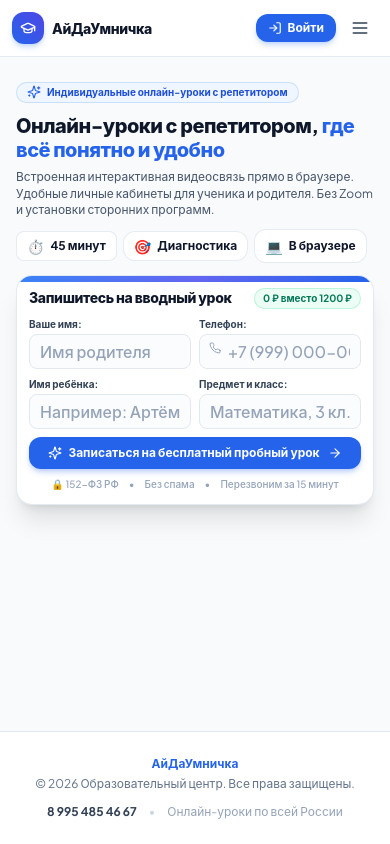
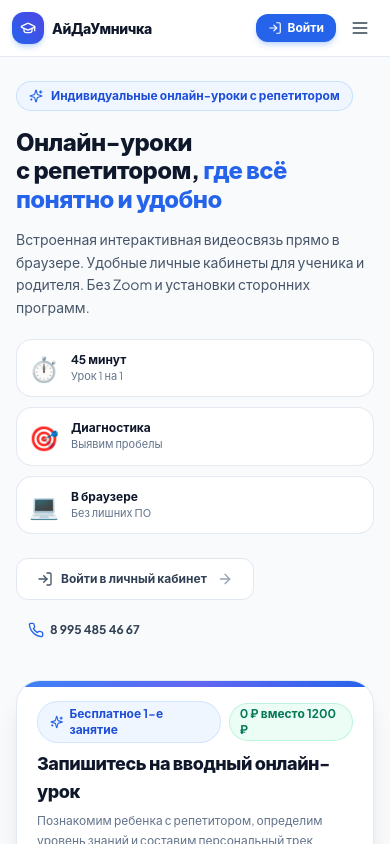
Before and after one commit to GreMZaa/ayda-umnichka, a Next.js app: page / in a window 390 px wide. Shown: the top 844 px of the page. Built offline with nearby package versions, Linux system fonts and the light colour scheme; no server answers.

Commit message:
refactor(home): clean responsive layout with natural mobile spacing and full-width touch-friendly form

```diff
--- a/src/app/page.tsx
+++ b/src/app/page.tsx
@@ -95,11 +95,9 @@ export default function HomePage() {
     if (!rawDigits) return "";
 
     let digits = rawDigits;
-    // Если начинается с 8 или 7, отсекаем первую цифру для добавления +7
     if (digits.startsWith("8") || digits.startsWith("7")) {
       digits = digits.substring(1);
     }
-    // Максимум 10 цифр после кода страны (+7)
     digits = digits.substring(0, 10);
 
     let formatted = "+7";
@@ -130,7 +128,6 @@ export default function HomePage() {
     const formatted = formatRussianPhone(val);
     setLeadPhone(formatted);
 
-    // Если уже введено полных 11 цифр, снимаем ошибку
     const totalDigits = formatted.replace(/\D/g, "");
     if (totalDigits.length === 11) {
       setPhoneError(null);
@@ -191,143 +188,147 @@ export default function HomePage() {
 
   return (
     <div className="w-full">
-      <div className="grid grid-cols-1 lg:grid-cols-12 gap-3 sm:gap-8 xl:gap-12 items-center">
+      <div className="grid grid-cols-1 lg:grid-cols-12 gap-8 lg:gap-10 xl:gap-12 items-center">
         {/* ЛЕВАЯ КОЛОНКА: Оффер, преимущества, быстрый вход */}
-        <div className="lg:col-span-6 xl:col-span-7 space-y-2 sm:space-y-5 text-left">
+        <div className="lg:col-span-6 xl:col-span-7 space-y-4 sm:space-y-6 text-left">
           {/* Бейдж */}
-          <div className="inline-flex items-center gap-1.5 sm:gap-2 px-2.5 sm:px-3 py-0.5 sm:py-1 rounded-full bg-blue-50 border border-blue-200/80 text-blue-700 text-[10px] sm:text-xs font-bold shadow-xs">
+          <div className="inline-flex items-center gap-2 px-3 py-1.5 rounded-full bg-blue-50 border border-blue-200/80 text-blue-700 text-xs font-bold shadow-xs">
             <Sparkles className="w-3.5 h-3.5 text-blue-600 shrink-0" />
             <span>Индивидуальные онлайн-уроки с репетитором</span>
           </div>
 
           {/* Заголовок */}
-          <h1 className="text-xl sm:text-3xl lg:text-4xl xl:text-5xl font-extrabold tracking-tight text-slate-900 leading-[1.2]">
+          <h1 className="text-2xl sm:text-4xl xl:text-5xl font-extrabold tracking-tight text-slate-900 leading-[1.18]">
             Онлайн-уроки с&nbsp;репетитором, <br className="hidden sm:inline" />
             <span className="text-blue-600">где всё понятно и&nbsp;удобно</span>
           </h1>
 
           {/* Подзаголовок */}
-          <p className="text-xs sm:text-sm lg:text-base text-slate-600 leading-snug sm:leading-relaxed max-w-xl">
+          <p className="text-sm sm:text-base text-slate-600 leading-relaxed max-w-xl">
             Встроенная интерактивная видеосвязь прямо в браузере. Удобные личные кабинеты для ученика и родителя. Без Zoom и установки сторонних программ.
           </p>
 
-          {/* 3 преимущества: компактные аккуратные плашки */}
-          <div className="flex flex-wrap items-center gap-1.5 sm:grid sm:grid-cols-3 sm:gap-3 pt-0.5">
-            <div className="px-2.5 py-1 sm:p-2.5 rounded-lg sm:rounded-xl bg-white border border-slate-200/80 shadow-2xs flex items-center gap-1.5 sm:gap-2">
-              <span className="text-sm sm:text-base shrink-0">⏱️</span>
-              <div className="min-w-0">
-                <div className="font-bold text-xs text-slate-900 leading-tight">45 минут</div>
-                <div className="text-[10px] text-slate-500 leading-tight hidden sm:block truncate">Урок 1 на 1</div>
+          {/* 3 преимущества: качественные карточки */}
+          <div className="grid grid-cols-1 sm:grid-cols-3 gap-2.5 sm:gap-3 pt-1">
+            <div className="p-3 sm:p-3.5 rounded-2xl bg-white border border-slate-200/90 shadow-xs flex items-center gap-3">
+              <span className="text-2xl shrink-0">⏱️</span>
+              <div>
+                <div className="font-bold text-xs sm:text-sm text-slate-900">45 минут</div>
+                <div className="text-[11px] text-slate-500">Урок 1 на 1</div>
               </div>
             </div>
-            <div className="px-2.5 py-1 sm:p-2.5 rounded-xl bg-white border border-slate-200/80 shadow-2xs flex items-center gap-1.5 sm:gap-2">
-              <span className="text-sm sm:text-base shrink-0">🎯</span>
-              <div className="min-w-0">
-                <div className="font-bold text-xs text-slate-900 leading-tight">Диагностика</div>
-                <div className="text-[10px] text-slate-500 leading-tight hidden sm:block truncate">Выявим пробелы</div>
+            <div className="p-3 sm:p-3.5 rounded-2xl bg-white border border-slate-200/90 shadow-xs flex items-center gap-3">
+              <span className="text-2xl shrink-0">🎯</span>
+              <div>
+                <div className="font-bold text-xs sm:text-sm text-slate-900">Диагностика</div>
+                <div className="text-[11px] text-slate-500">Выявим пробелы</div>
               </div>
             </div>
-            <div className="px-2.5 py-1.5 sm:p-2.5 rounded-xl bg-white border border-slate-200/80 shadow-2xs flex items-center gap-1.5 sm:gap-2">
-              <span className="text-sm sm:text-base shrink-0">💻</span>
-              <div className="min-w-0">
-                <div className="font-bold text-xs text-slate-900 leading-tight">В браузере</div>
-                <div className="text-[10px] text-slate-500 leading-tight hidden sm:block truncate">Без лишних ПО</div>
+            <div className="p-3 sm:p-3.5 rounded-2xl bg-white border border-slate-200/90 shadow-xs flex items-center gap-3">
+              <span className="text-2xl shrink-0">💻</span>
+              <div>
+                <div className="font-bold text-xs sm:text-sm text-slate-900">В браузере</div>
+                <div className="text-[11px] text-slate-500">Без лишних ПО</div>
               </div>
             </div>
           </div>
 
-          {/* Десктопная строка действий (на телефоне кнопка входа уже есть в верхней шапке, а телефон в подвале) */}
-          <div className="hidden lg:flex pt-1 items-center gap-3">
+          {/* Кнопки действий */}
+          <div className="pt-2 flex flex-wrap items-center gap-3">
             {currentUserRole ? (
               <Link
                 href={`/${currentUserRole.roleKey}`}
-                className="inline-flex items-center gap-2 px-5 py-2.5 rounded-xl bg-blue-50 text-blue-700 hover:bg-blue-100 font-bold text-xs sm:text-sm border border-blue-200 shadow-xs transition active:scale-98"
+                className="inline-flex items-center gap-2 px-5 py-3 rounded-xl bg-blue-600 hover:bg-blue-700 text-white font-bold text-xs sm:text-sm shadow-md shadow-blue-600/25 transition active:scale-98"
                 id="hero-btn-login"
               >
-                <User className="w-4 h-4 text-blue-600" />
+                <User className="w-4 h-4" />
                 <span>Перейти в {currentUserRole.roleTitle}</span>
-                <ArrowRight className="w-3.5 h-3.5 ml-0.5" />
+                <ArrowRight className="w-4 h-4 ml-0.5" />
               </Link>
             ) : (
               <a
                 href={getLkUrl("/login")}
-                className="inline-flex items-center gap-2 px-5 py-2.5 rounded-xl bg-white hover:bg-slate-50 text-slate-700 font-bold text-xs sm:text-sm border border-slate-200 shadow-xs transition active:scale-98"
+                className="inline-flex items-center gap-2 px-5 py-3 rounded-xl bg-white hover:bg-slate-50 text-slate-700 font-bold text-xs sm:text-sm border border-slate-200 shadow-xs transition active:scale-98"
                 id="hero-btn-login"
               >
                 <LogIn className="w-4 h-4 text-slate-600" />
-                <span>Уже занимаетесь? Войти в кабинет</span>
-                <ArrowRight className="w-3.5 h-3.5 ml-0.5 text-slate-400" />
+                <span>Войти в личный кабинет</span>
+                <ArrowRight className="w-4 h-4 ml-0.5 text-slate-400" />
               </a>
             )}
             <a
               href="tel:+79954854667"
-              className="inline-flex items-center gap-1.5 text-xs sm:text-sm text-slate-700 font-bold hover:text-blue-600 transition"
+              className="inline-flex items-center gap-1.5 px-3 py-2.5 rounded-xl text-xs sm:text-sm text-slate-700 font-bold hover:text-blue-600 transition"
             >
-              <Phone className="w-3.5 h-3.5 text-blue-600 shrink-0" />
+              <Phone className="w-4 h-4 text-blue-600 shrink-0" />
               <span>8 995 485 46 67</span>
             </a>
           </div>
         </div>
 
-        {/* ПРАВАЯ КОЛОНКА: Компактная форма записи на бесплатный пробный урок */}
+        {/* ПРАВАЯ КОЛОНКА: Премиальная карточка записи на бесплатный пробный урок */}
         <div className="lg:col-span-6 xl:col-span-5" id="trial">
-          <div className="bg-white rounded-2xl sm:rounded-3xl border border-slate-200/90 shadow-xl overflow-hidden relative p-3 sm:p-5 lg:p-6">
+          <div className="bg-white rounded-3xl border border-slate-200/90 shadow-xl overflow-hidden relative p-5 sm:p-7 lg:p-8">
             {/* Декоративная подсветка сверху */}
             <div className="absolute top-0 left-0 right-0 h-1.5 bg-gradient-to-r from-blue-500 via-indigo-500 to-blue-600" />
 
-            <div className="mb-2 sm:mb-3 flex items-center justify-between gap-2">
-              <div className="min-w-0">
-                <h2 className="text-sm sm:text-lg font-extrabold text-slate-900 tracking-tight leading-tight">
-                  Запишитесь на вводный урок
-                </h2>
-                <p className="text-[10px] sm:text-xs text-slate-500 leading-snug hidden sm:block">
-                  Познакомим с репетитором, определим уровень знаний и составим трек обучения.
-                </p>
+            <div className="mb-5 space-y-1.5">
+              <div className="flex items-center justify-between gap-2">
+                <span className="inline-flex items-center gap-1.5 px-3 py-1 rounded-full bg-blue-50 border border-blue-200/60 text-blue-700 text-xs font-bold">
+                  <Sparkles className="w-3.5 h-3.5 text-blue-600" />
+                  <span>Бесплатное 1-е занятие</span>
+                </span>
+                <span className="text-xs font-bold text-emerald-700 bg-emerald-50 px-2.5 py-0.5 rounded-full border border-emerald-200/70">
+                  0 ₽ вместо 1200 ₽
+                </span>
               </div>
-              <span className="shrink-0 text-[10px] sm:text-[11px] font-bold text-emerald-700 bg-emerald-50 px-2 py-0.5 rounded-full border border-emerald-200/70">
-                0 ₽ вместо 1200 ₽
-              </span>
+              <h2 className="text-lg sm:text-2xl font-extrabold text-slate-900 tracking-tight">
+                Запишитесь на вводный онлайн-урок
+              </h2>
+              <p className="text-xs sm:text-sm text-slate-500 leading-relaxed">
+                Познакомим ребенка с репетитором, определим уровень знаний и составим персональный трек обучения.
+              </p>
             </div>
 
             {leadSuccess ? (
-              <div className="text-center py-5 space-y-2 bg-emerald-50/70 rounded-2xl border border-emerald-200 p-4 shadow-xs">
-                <div className="w-10 h-10 bg-emerald-100 text-emerald-600 rounded-full flex items-center justify-center mx-auto shadow-xs">
-                  <CheckCircle2 className="w-5 h-5" />
+              <div className="text-center py-8 space-y-3 bg-emerald-50/70 rounded-2xl border border-emerald-200 p-6 shadow-xs">
+                <div className="w-12 h-12 bg-emerald-100 text-emerald-600 rounded-full flex items-center justify-center mx-auto shadow-xs">
+                  <CheckCircle2 className="w-6 h-6" />
                 </div>
-                <h3 className="font-bold text-sm sm:text-base text-emerald-950">Заявка успешно отправлена!</h3>
-                <p className="text-xs text-emerald-800 max-w-sm mx-auto leading-relaxed">
-                  Наш методист свяжется с вами в течение 15 минут для согласования времени занятия.
+                <h3 className="font-bold text-lg text-emerald-950">Заявка успешно отправлена!</h3>
+                <p className="text-xs sm:text-sm text-emerald-800 max-w-sm mx-auto leading-relaxed">
+                  Наш методист свяжется с вами в течение 15 минут, чтобы согласовать удобный день и время для бесплатного занятия.
                 </p>
                 <button
                   onClick={() => setLeadSuccess(false)}
-                  className="mt-1 inline-block text-xs font-bold text-emerald-700 hover:text-emerald-900 underline underline-offset-4 cursor-pointer"
+                  className="mt-2 inline-block text-xs sm:text-sm font-bold text-emerald-700 hover:text-emerald-900 underline underline-offset-4 cursor-pointer"
                 >
                   Отправить ещё одну заявку
                 </button>
               </div>
             ) : (
-              <form onSubmit={handleLeadSubmit} className="space-y-2 sm:space-y-2.5">
-                <div className="grid grid-cols-2 gap-2 sm:gap-2.5">
+              <form onSubmit={handleLeadSubmit} className="space-y-3.5">
+                <div className="grid grid-cols-1 sm:grid-cols-2 gap-3.5">
                   <div>
-                    <label className="block text-[10px] sm:text-[11px] font-bold text-slate-700 mb-0.5">
-                      Ваше имя:
+                    <label className="block text-xs font-bold text-slate-700 mb-1.5">
+                      Ваше имя (родитель):
                     </label>
                     <input
                       type="text"
                       required
                       value={leadParentName}
                       onChange={(e) => setLeadParentName(e.target.value)}
-                      placeholder="Имя родителя"
-                      className="w-full px-2.5 py-1.5 sm:py-2 rounded-lg sm:rounded-xl border border-slate-200 bg-slate-50/60 hover:border-slate-300 focus:bg-white text-xs text-slate-900 font-medium focus:outline-none focus:border-blue-600 focus:ring-1 focus:ring-blue-600 transition placeholder:text-slate-400"
+                      placeholder="Например: Елена"
+                      className="w-full px-3.5 py-2.5 rounded-xl border border-slate-200 bg-slate-50/60 hover:border-slate-300 focus:bg-white text-xs sm:text-sm text-slate-900 font-medium focus:outline-none focus:border-blue-600 focus:ring-1 focus:ring-blue-600 transition placeholder:text-slate-400 shadow-xs"
                     />
                   </div>
 
                   <div>
-                    <label className="block text-[10px] sm:text-[11px] font-bold text-slate-700 mb-0.5">
-                      Телефон:
+                    <label className="block text-xs font-bold text-slate-700 mb-1.5">
+                      Телефон для связи:
                     </label>
                     <div className="relative">
-                      <Phone className="w-3 h-3 text-slate-400 absolute left-2.5 top-2 sm:top-2.5" />
+                      <Phone className="w-4 h-4 text-slate-400 absolute left-3.5 top-3" />
                       <input
                         type="tel"
                         required
@@ -335,7 +336,7 @@ export default function HomePage() {
                         onChange={handlePhoneChange}
                         onBlur={handlePhoneBlur}
                         placeholder="+7 (999) 000-00-00"
-                        className={`w-full pl-7 pr-2.5 py-1.5 sm:py-2 rounded-lg sm:rounded-xl border text-xs font-medium focus:outline-none transition placeholder:text-slate-400 ${
+                        className={`w-full pl-10 pr-3.5 py-2.5 rounded-xl border text-xs sm:text-sm font-medium focus:outline-none transition placeholder:text-slate-400 shadow-xs ${
                           phoneError
                             ? "border-rose-400 bg-rose-50/30 text-rose-900 focus:border-rose-600 focus:ring-1 focus:ring-rose-600"
                             : "border-slate-200 bg-slate-50/60 hover:border-slate-300 focus:bg-white text-slate-900 focus:border-blue-600 focus:ring-1 focus:ring-blue-600"
@@ -343,58 +344,60 @@ export default function HomePage() {
                       />
                     </div>
                   </div>
+                </div>
 
+                {phoneError && (
+                  <p className="text-[11px] font-semibold text-rose-600 flex items-center gap-1">
+                    <AlertCircle className="w-3.5 h-3.5 shrink-0" />
+                    <span>{phoneError}</span>
+                  </p>
+                )}
+
+                <div className="grid grid-cols-1 sm:grid-cols-2 gap-3.5">
                   <div>
-                    <label className="block text-[10px] sm:text-[11px] font-bold text-slate-700 mb-0.5">
-                      Имя ребёнка:
+                    <label className="block text-xs font-bold text-slate-700 mb-1.5">
+                      Имя ребёнка (необязательно):
                     </label>
                     <input
                       type="text"
                       value={leadChildName}
                       onChange={(e) => setLeadChildName(e.target.value)}
                       placeholder="Например: Артём"
-                      className="w-full px-2.5 py-1.5 sm:py-2 rounded-lg sm:rounded-xl border border-slate-200 bg-slate-50/60 hover:border-slate-300 focus:bg-white text-xs text-slate-900 font-medium focus:outline-none focus:border-blue-600 focus:ring-1 focus:ring-blue-600 transition placeholder:text-slate-400"
+                      className="w-full px-3.5 py-2.5 rounded-xl border border-slate-200 bg-slate-50/60 hover:border-slate-300 focus:bg-white text-xs sm:text-sm text-slate-900 font-medium focus:outline-none focus:border-blue-600 focus:ring-1 focus:ring-blue-600 transition placeholder:text-slate-400 shadow-xs"
                     />
                   </div>
 
                   <div>
-                    <label className="block text-[10px] sm:text-[11px] font-bold text-slate-700 mb-0.5">
-                      Предмет и класс:
+                    <label className="block text-xs font-bold text-slate-700 mb-1.5">
+                      Интересующий предмет:
                     </label>
                     <input
                       type="text"
                       required
                       value={leadSubject}
                       onChange={(e) => setLeadSubject(e.target.value)}
-                      placeholder="Математика, 3 кл."
-                      className="w-full px-2.5 py-1.5 sm:py-2 rounded-lg sm:rounded-xl border border-slate-200 bg-slate-50/60 hover:border-slate-300 focus:bg-white text-xs text-slate-900 font-medium focus:outline-none focus:border-blue-600 focus:ring-1 focus:ring-blue-600 transition placeholder:text-slate-400"
+                      placeholder="Математика, 3 класс"
+                      className="w-full px-3.5 py-2.5 rounded-xl border border-slate-200 bg-slate-50/60 hover:border-slate-300 focus:bg-white text-xs sm:text-sm text-slate-900 font-medium focus:outline-none focus:border-blue-600 focus:ring-1 focus:ring-blue-600 transition placeholder:text-slate-400 shadow-xs"
                     />
                   </div>
                 </div>
 
-                {phoneError && (
-                  <p className="text-[10px] font-semibold text-rose-600 flex items-center gap-1">
-                    <AlertCircle className="w-3 h-3 shrink-0" />
-                    <span>{phoneError}</span>
-                  </p>
-                )}
-
                 <button
                   type="submit"
                   disabled={leadSubmitting}
-                  className="w-full py-2 sm:py-3 px-4 rounded-xl bg-blue-600 hover:bg-blue-700 text-white font-bold text-xs sm:text-sm transition shadow-md shadow-blue-600/25 flex items-center justify-center gap-1.5 cursor-pointer active:scale-98 disabled:opacity-50"
+                  className="w-full mt-2 py-3.5 px-6 rounded-xl bg-blue-600 hover:bg-blue-700 text-white font-bold text-xs sm:text-sm transition shadow-md shadow-blue-600/25 flex items-center justify-center gap-2 cursor-pointer active:scale-98 disabled:opacity-50"
                 >
-                  <Sparkles className="w-3.5 h-3.5" />
+                  <Sparkles className="w-4 h-4" />
                   <span>{leadSubmitting ? "Отправляем заявку..." : "Записаться на бесплатный пробный урок"}</span>
-                  <ArrowRight className="w-3.5 h-3.5 ml-0.5" />
+                  <ArrowRight className="w-4 h-4 ml-0.5" />
                 </button>
 
-                <div className="flex flex-wrap items-center justify-center gap-x-2.5 gap-y-0.5 text-[10px] text-slate-400 text-center font-medium">
+                <div className="flex flex-wrap items-center justify-center gap-x-3 gap-y-1 text-xs text-slate-400 text-center pt-1 font-medium">
                   <span>🔒 152-ФЗ РФ</span>
                   <span>•</span>
                   <span>Без спама</span>
                   <span>•</span>
-                  <span>Перезвоним за 15 минут</span>
+                  <span>Свяжемся в течение 15 минут</span>
                 </div>
               </form>
             )}
```
